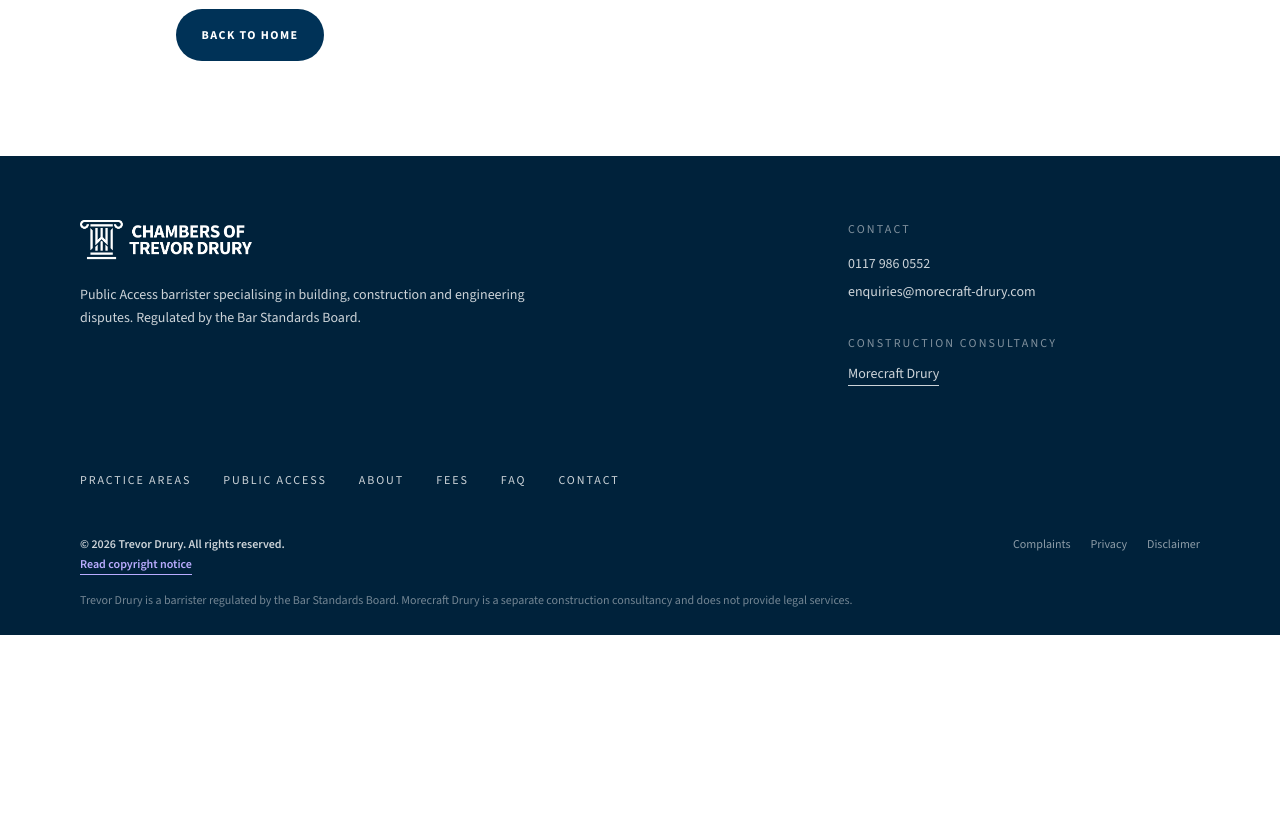
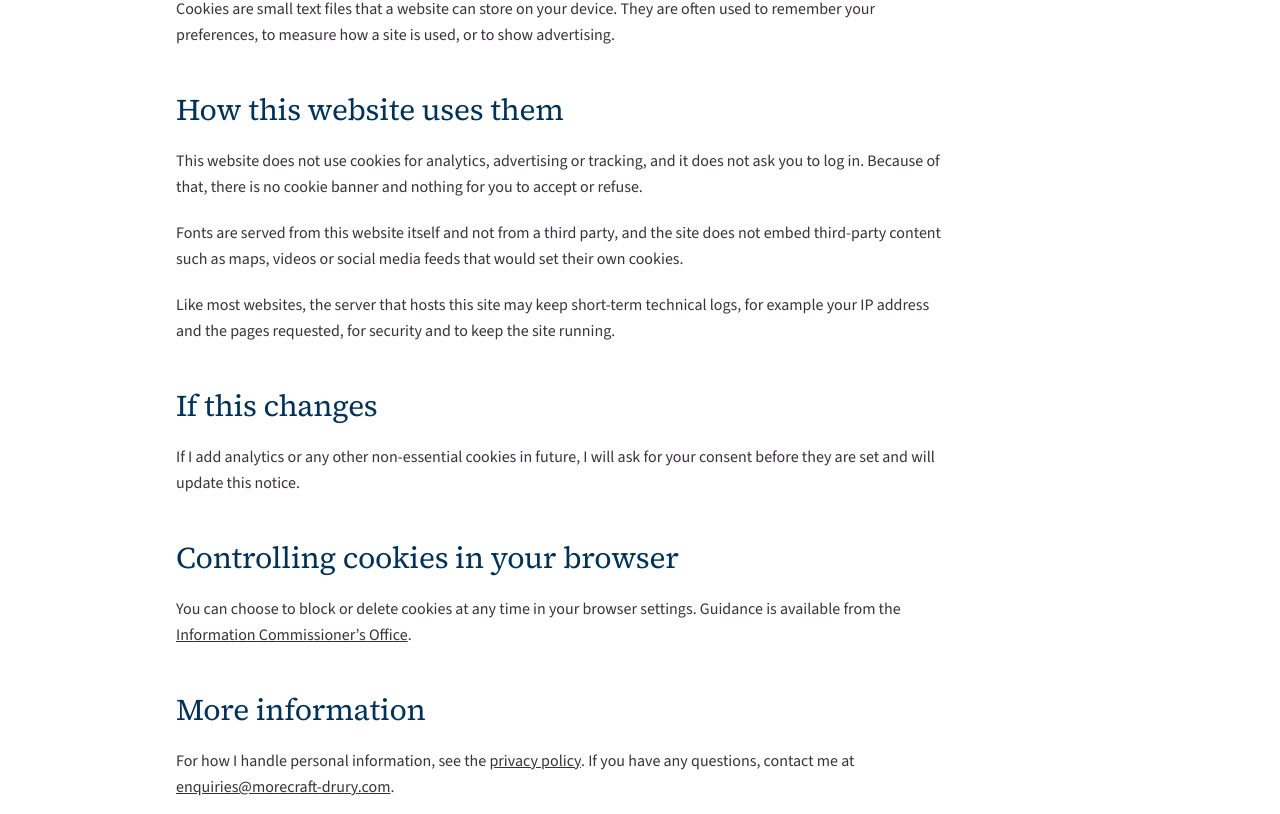
Before and after one commit to OlgitH/trevor-drury, a Next.js app: page /cookies in a window 1280 px wide. Before the commit this address had no page. Shown: the part 486-1300 px from the top of the page. Before the commit the page ends 1121 px from the top, so only its background shows below. Built offline with nearby package versions, Linux system fonts and the light colour scheme.

Commit message:
add GDPR / cookie

```diff
--- /dev/null
+++ b/src/app/cookies/page.tsx
@@ -0,0 +1,66 @@
+import type { Metadata } from 'next'
+import Link from 'next/link'
+import PageHero from '@/components/PageHero'
+import { site } from '@/content/site'
+
+export const metadata: Metadata = {
+  title: 'Cookie notice',
+  description: 'How this website uses cookies.',
+}
+
+export default function Page() {
+  return (
+    <>
+      <PageHero title="Cookie notice" />
+      <section className="wrap grid-12 py-24">
+        <div className="col-inset max-w-3xl space-y-5 leading-relaxed">
+          <h2 className="text-2xl md:text-3xl">What are cookies?</h2>
+          <p>
+            Cookies are small text files that a website can store on your device. They are often used to remember
+            your preferences, to measure how a site is used, or to show advertising.
+          </p>
+
+          <h2 className="pt-6 text-2xl md:text-3xl">How this website uses them</h2>
+          <p>
+            This website does not use cookies for analytics, advertising or tracking, and it does not ask you to log
+            in. Because of that, there is no cookie banner and nothing for you to accept or refuse.
+          </p>
+          <p>
+            Fonts are served from this website itself and not from a third party, and the site does not embed
+            third-party content such as maps, videos or social media feeds that would set their own cookies.
+          </p>
+          <p>
+            Like most websites, the server that hosts this site may keep short-term technical logs, for example your IP
+            address and the pages requested, for security and to keep the site running.
+          </p>
+
+          <h2 className="pt-6 text-2xl md:text-3xl">If this changes</h2>
+          <p>
+            If I add analytics or any other non-essential cookies in future, I will ask for your consent before they are
+            set and will update this notice.
+          </p>
+
+          <h2 className="pt-6 text-2xl md:text-3xl">Controlling cookies in your browser</h2>
+          <p>
+            You can choose to block or delete cookies at any time in your browser settings. Guidance is available from
+            the{' '}
+            <a className="underline" href="https://ico.org.uk/for-the-public/online/cookies/">
+              Information Commissioner’s Office
+            </a>
+            .
+          </p>
+
+          <h2 className="pt-6 text-2xl md:text-3xl">More information</h2>
+          <p>
+            For how I handle personal information, see the <Link className="underline" href="/privacy/">privacy policy</Link>. If you have any
+            questions, contact me at{' '}
+            <a className="underline" href={`mailto:${site.email}`}>
+              {site.email}
+            </a>
+            .
+          </p>
+        </div>
+      </section>
+    </>
+  )
+}
--- a/src/app/sitemap.ts
+++ b/src/app/sitemap.ts
@@ -5,7 +5,7 @@ import { site } from '@/content/site'
 export const dynamic = 'force-static'
 
 export default function sitemap(): MetadataRoute.Sitemap {
-  const paths = ['', 'about', 'practice-areas', 'public-access', 'fees', 'faq', 'contact', 'complaints', 'privacy', 'disclaimer', 'copyright',
+  const paths = ['', 'about', 'practice-areas', 'public-access', 'fees', 'faq', 'contact', 'complaints', 'privacy', 'cookies', 'disclaimer', 'copyright',
     ...practiceAreas.map((p) => `practice-areas/${p.slug}`)]
   return paths.map((p) => ({ url: `${site.url}/${p ? p + '/' : ''}` }))
 }
--- a/src/components/Footer.tsx
+++ b/src/components/Footer.tsx
@@ -54,7 +54,8 @@ export default function Footer() {
             </p>
             <p className="flex flex-wrap gap-x-5 gap-y-1">
               <Link href="/complaints/" className="hover:text-white">Complaints</Link>
-              <Link href="/privacy/" className="hover:text-white">Privacy</Link>
+              <Link href="/privacy/" className="hover:text-white">Privacy policy</Link>
+              <Link href="/cookies/" className="hover:text-white">Cookie notice</Link>
               <Link href="/disclaimer/" className="hover:text-white">Disclaimer</Link>
             </p>
           </div>
```
